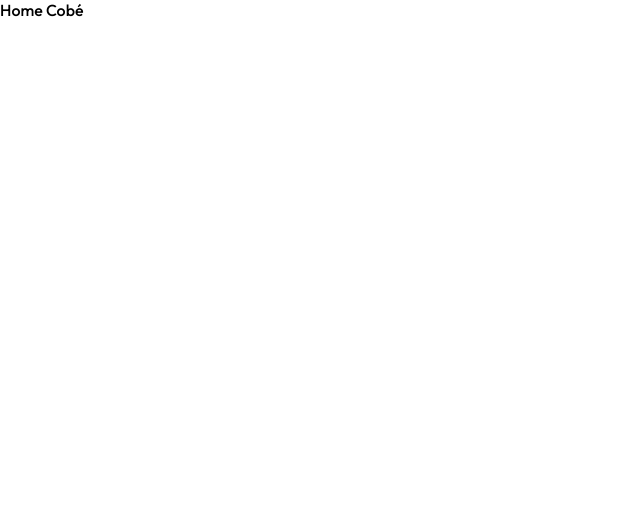
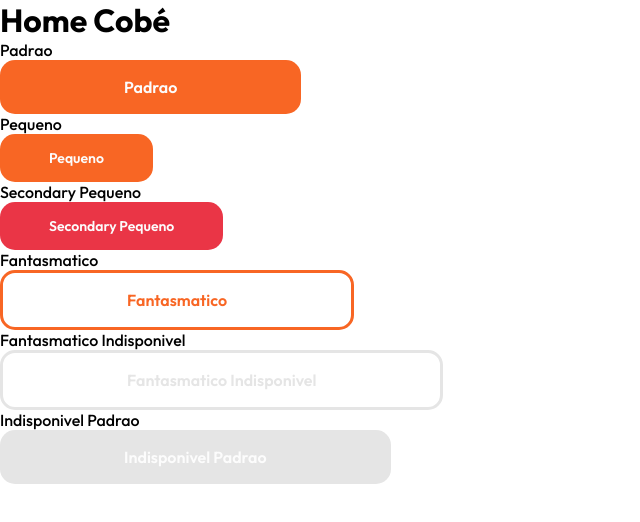
Before and after one commit to fernandolar4/ioasysCamp-Round6, a React (Create React App) app: page / in a window 1280 px wide. Shown: the top 522 px of the page, without its empty margins (0-640 px from the left). Built offline with nearby package versions, Linux system fonts and the light colour scheme.

Commit message:
Componente do botao e variantes

```diff
--- /dev/null
+++ b/src/components/Button/Button.jsx
@@ -0,0 +1,6 @@
+import * as S from "./Button.style";
+
+const Button = (props) => (
+  <S.Button className={props.className}>{props.children}</S.Button>
+);
+export default Button;
--- /dev/null
+++ b/src/components/Button/Button.style.js
@@ -0,0 +1,38 @@
+import styled from "styled-components";
+
+export const Button = styled.button`
+  background-color: ${({ theme }) => theme.colors.primary};
+  color: #fcfcfc;
+  font-weight: 600;
+  font-size: 16px;
+  padding: 17px 124px;
+  border-radius: 15px;
+  :hover {
+    background-color: ${({ theme }) => theme.colors.primaryDarker};
+  }
+
+  &.small {
+    font-size: 14px;
+    padding: 15px 49px;
+  }
+
+  &.secondary {
+    background-color: ${({ theme }) => theme.colors.secondary};
+    :hover {
+      background-color: ${({ theme }) => theme.colors.secondaryDarker};
+    }
+  }
+
+  &.disabled {
+    background-color: #e5e5e5;
+  }
+
+  &.ghost {
+    background-color: transparent;
+    border: 3px solid;
+    color: ${({ theme }) => theme.colors.primary};
+    &.disabled {
+      color: #e5e5e5;
+    }
+  }
+`;
--- /dev/null
+++ b/src/components/Button/index.js
@@ -0,0 +1 @@
+export { default } from "./Button";
--- a/src/pages/Home/index.jsx
+++ b/src/pages/Home/index.jsx
@@ -1,9 +1,23 @@
 import * as S from "./Home.style";
+
+import Button from "../../components/Button";
 
 const Home = () => {
   return (
     <>
-      <p>Home Cobé</p>
+      <h1>Home Cobé</h1>
+      <p>Padrao</p>
+      <Button>Padrao</Button>
+      <p>Pequeno</p>
+      <Button className="small ">Pequeno</Button>
+      <p>Secondary Pequeno</p>
+      <Button className="small secondary">Secondary Pequeno</Button>
+      <p>Fantasmatico</p>
+      <Button className="ghost">Fantasmatico</Button>
+      <p>Fantasmatico Indisponivel</p>
+      <Button className="ghost disabled">Fantasmatico Indisponivel</Button>
+      <p> Indisponivel Padrao</p>
+      <Button className="disabled ">Indisponivel Padrao</Button>
     </>
   );
 };
```
